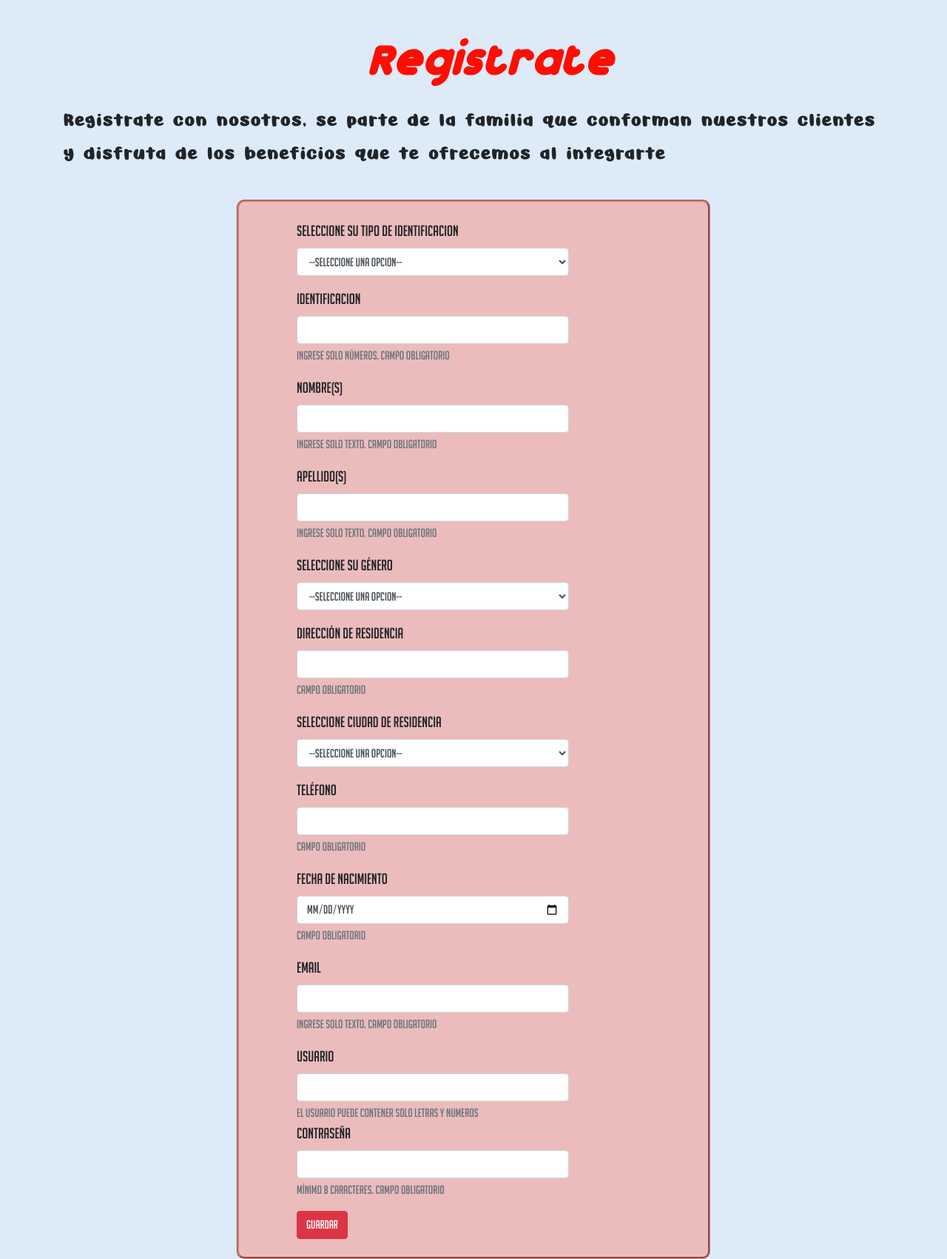
After one commit to Damt26/proyecto-restaurante, a Flask app: page /registro in a window 1280 px wide. The commit adds this page. Shown: the whole page at 74% size. Run offline with Flask 2, Linux system fonts and the light colour scheme; some libraries are stand-ins or nearby versions.

Commit message:
cuarto commit pagina registro agregada

```diff
--- a/app.py
+++ b/app.py
@@ -1,3 +1,4 @@
+from types import MethodType
 from flask import Flask, render_template, request, flash
 from werkzeug.utils import redirect
 import sqlite3
@@ -22,6 +23,13 @@ def menu():
     if request.method == 'GET':
         return render_template('menuPlatos.html')
 
+
 @app.route('/dashboard', methods=['GET'])
 def dashboard():
     return render_template('dashboard.html')
+
+
+@app.route('/registro', methods=['GET', 'POST'])
+def registro():
+    if request.method == 'GET':
+        return render_template('registro.html')
--- a/static/css/estilos.css
+++ b/static/css/estilos.css
@@ -171,3 +171,22 @@ none*/
       top: 100px;
 
   }
+
+  #form-registro{
+    border: groove #d6817c;
+    border-radius: 10px;
+    background-color: #ebbcbb;
+    font-family:"big_noodle_titling";
+    font-size: 20px;
+}
+
+.container p{
+    font-family: "Awesome";
+    font-size: 30px;
+}
+
+.container h1{
+    font-family: "Dunkin";
+    font-size: 50px;
+    color:#ff0d00 ;
+}
--- a/templates/layout/plantilla.html
+++ b/templates/layout/plantilla.html
@@ -1,6 +1,7 @@
 <!DOCTYPE html>
 <html lang="en">
 
+{% block head%}
 <head>
     <meta charset="UTF-8">
     <meta http-equiv="X-UA-Compatible" content="IE=edge">
@@ -10,7 +11,7 @@
 
     <title>{{titulo}}</title>
 </head>
-
+{% endblock %}
 <body>
     {% block content %}
 
--- /dev/null
+++ b/templates/registro.html
@@ -0,0 +1,89 @@
+{% extends "layout/plantilla.html" %}
+{% block head %}
+    {{ super() }}
+    <style type="text/css">
+        body { background-color: #ddeaf7; }
+    </style>
+{% endblock %}
+{% block content %}
+    <div class="container mt-4">
+        <div class="row">
+            <div class="col-md-12 m-4"><h1 class="text-center">Registrate</h1></div>
+            <div class="col-md-12">
+                <p>Registrate con nosotros, se parte de la familia que conforman nuestros clientes
+                    y disfruta de los beneficios que te ofrecemos al integrarte </p>
+            </div>
+        </div>
+    </div>
+    <div class="container mt-4  w-50" id="form-registro">
+        <div class="row align-items-center ml-4" id="fila">
+            <div class="col-md-9" id="form">
+                <form action="" method="post" class="m-4">
+                    <div class="form-group">
+                        <label for="tipo_id">Seleccione su tipo de identificacion</label>
+                        <select name="tipo_id" id="tipo_id" class="form-control">
+                            <option value="-1">--Seleccione una opcion--</option>
+                        </select>
+                    </div>
+                    <div class="form-group">
+                        <label for="identificacion">Identificacion</label>
+                        <input type="number" class="form-control" id="identificacion" required="required">
+                        <small class="form-text text-muted">Ingrese solo números. Campo obligatorio</small>
+                    </div>
+                    <div class="form-group">
+                        <label for="nombres">Nombre(s)</label>
+                        <input type="text" class="form-control" id="nombres" required="required">
+                        <small class="form-text text-muted">Ingrese solo texto. Campo obligatorio</small>
+                    </div>
+                    <div class="form-group">
+                        <label for="apellidos">Apellido(s)</label>
+                        <input type="text" class="form-control" id="apellidos" required="required">
+                        <small class="form-text text-muted"> Ingrese solo texto. Campo obligatorio</small>
+                    </div>
+                    <div class="form-group">
+                        <label for="genero">Seleccione su género</label>
+                        <select name="genero" id="genero" class="form-control">
+                            <option value="-1">--Seleccione una opcion--</option>
+                        </select>
+                    </div>
+                    <div class="form-group">
+                        <label for="direccion">Dirección de residencia</label>
+                        <input type="text" id="direccion" class="form-control" required="required">
+                        <small class="form-text text-muted">Campo obligatorio</small>
+                    </div>
+                    <div class="form-group">
+                        <label for="ciudad">Seleccione ciudad de residencia</label>
+                        <select name="ciudad" id="ciudad" class="form-control">
+                            <option value="-1">--Seleccione una opcion--</option>
+                        </select>
+                    </div>
+                    <div class="form-group">
+                        <label for="telefono">Teléfono</label>
+                        <input type="tel" id="telefono" class="form-control" required="required">
+                        <small class="form-text text-muted">Campo obligatorio</small>
+                    </div>
+                    <div class="form-group">
+                        <label for="fech_nac">Fecha de nacimiento</label>
+                        <input type="date" id="fech_nac" class="form-control" required="required">
+                        <small class="form-text text-muted">Campo obligatorio</small>
+                    </div>
+                    <div class="form-group">
+                        <label for="nombres">Email</label>
+                        <input type="text" class="form-control" id="email" required="required">
+                        <small class="form-text text-muted">Ingrese solo texto. Campo obligatorio</small>
+                    </div>
+                    <div class="form-group">
+                        <label for="usuario">Usuario</label>
+                        <input type="text" class="form-control" id="usuario" required="required">
+                        <small class="form-text text-muted">El usuario puede contener solo letras y numeros</small>
+                    <div class="form-group">
+                        <label for="password">Contraseña</label>
+                        <input type="password" class="form-control" id="password" required="required">
+                        <small class="form-text text-muted">Mínimo 8 caracteres. Campo obligatorio</small>
+                    </div>
+                    <input type="submit" value="Guardar" class="btn btn-danger">
+                </form>
+            </div>
+        </div>
+    </div>
+{% endblock %}
--- a/templates/template/header.html
+++ b/templates/template/header.html
@@ -1,7 +1,7 @@
 <div class="container-fluid mt-2 mb-2">
     <div class="offset-xl-9 col-xl-3 col-md-12">
         <a type="button" class="btn btn-sm ml-5" id="login" href="/login">Iniciar sesión</a>
-        <a type="button" class="btn btn-sm ml-3" id="registro">Registrarse</a>
+        <a type="button" class="btn btn-sm ml-3" id="registro" href="/registro">Registrarse</a>
     </div>
 </div>
 <div class="container-fluid">
```
Also changed, not shown: 4 other files.
